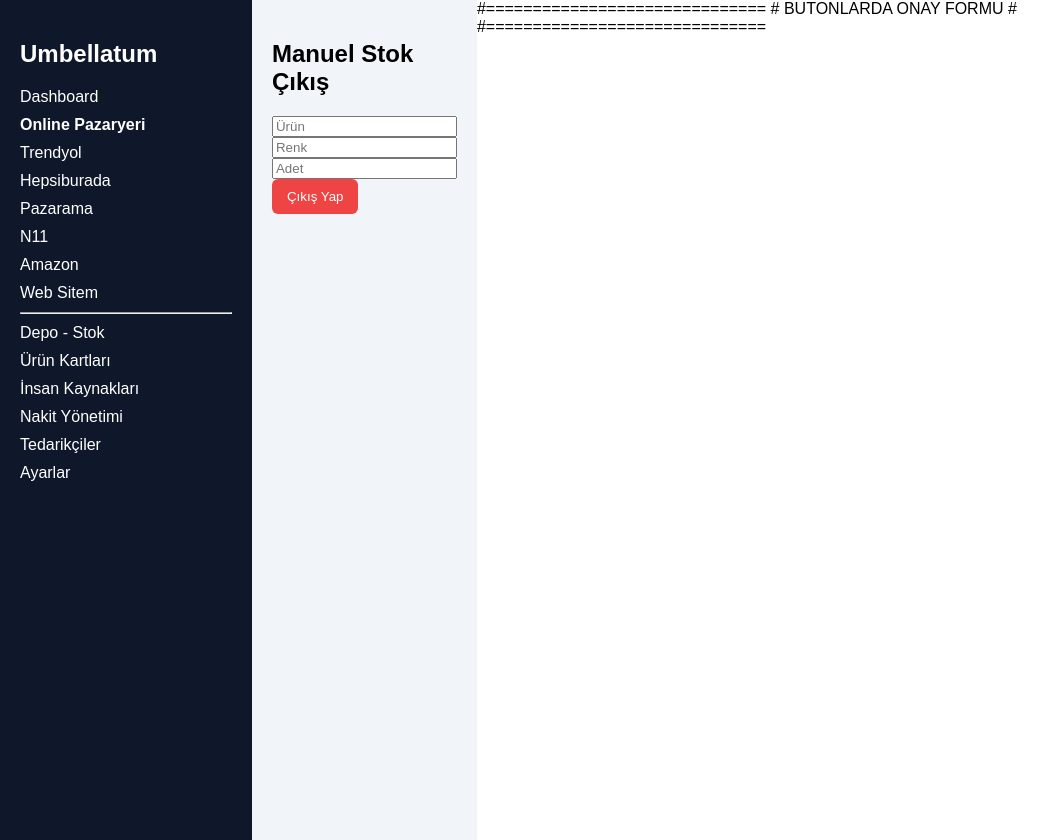
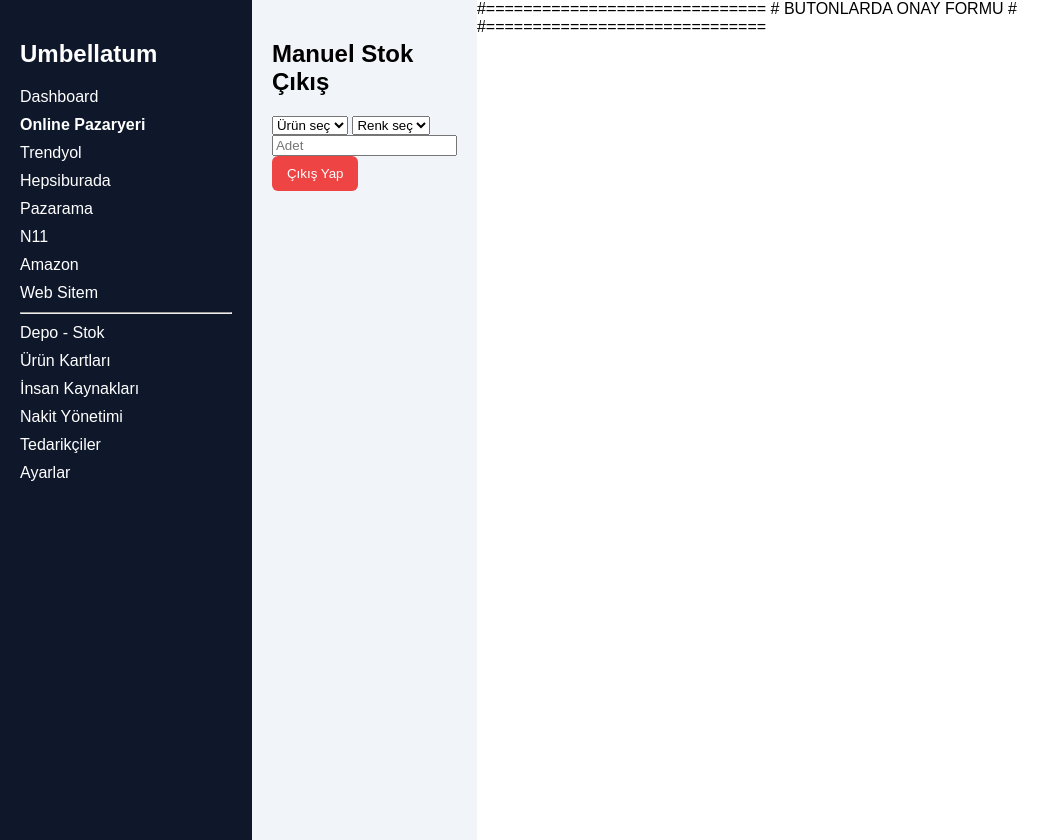
Before and after one commit to umbellatum54/stok-api, a Flask app: template templates/stok_cikis.html in a window 1280 px wide. Shown: the whole page, without its empty margins (0-1060 px from the left). Run offline with Flask 3, Linux system fonts and the light colour scheme; the template is opened without the code that fills it: most values are stand-ins (such as "Sample title", 1, 10 or a date in 2020).

Commit message:
Update stok_cikis.html

```diff
--- a/templates/stok_cikis.html
+++ b/templates/stok_cikis.html
@@ -4,11 +4,50 @@
 
 <h2>Manuel Stok Çıkış</h2>
 
-<form>
-    <input type="text" placeholder="Ürün">
-    <input type="text" placeholder="Renk">
-    <input type="number" placeholder="Adet">
+<form method="POST" onsubmit="return onayla(this, 'Stoktan düşülsün mü?')">
+
+    <!-- ÜRÜN -->
+    <select name="urun" onchange="renkGetir(this)">
+        <option value="">Ürün seç</option>
+
+        {% for urun in urun_dict.keys() %}
+            <option value="{{ urun }}">{{ urun }}</option>
+        {% endfor %}
+    </select>
+
+    <!-- RENK -->
+    <select name="renk" id="renkSelect">
+        <option>Renk seç</option>
+    </select>
+
+    <!-- ADET -->
+    <input type="number" name="adet" placeholder="Adet" required>
+
     <button class="btn red">Çıkış Yap</button>
+
 </form>
 
+<!-- JS -->
+<script>
+
+const urunler = {{ urun_dict | tojson }};
+
+function renkGetir(select) {
+    const urun = select.value;
+    const renkSelect = document.getElementById("renkSelect");
+
+    renkSelect.innerHTML = "<option>Renk seç</option>";
+
+    if (urunler[urun]) {
+        urunler[urun].forEach(function(renk){
+            let opt = document.createElement("option");
+            opt.value = renk;
+            opt.innerText = renk;
+            renkSelect.appendChild(opt);
+        });
+    }
+}
+
+</script>
+
 {% endblock %}
```
